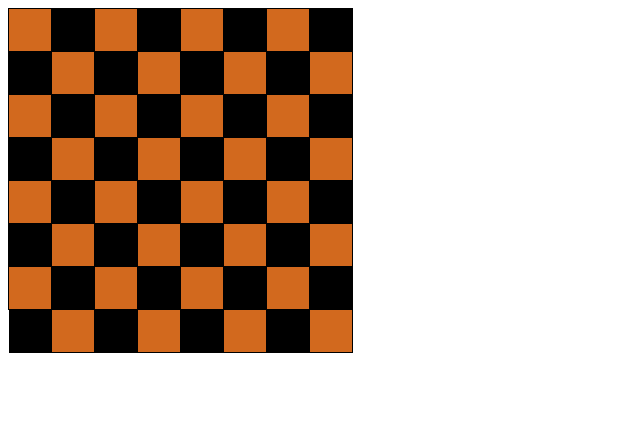
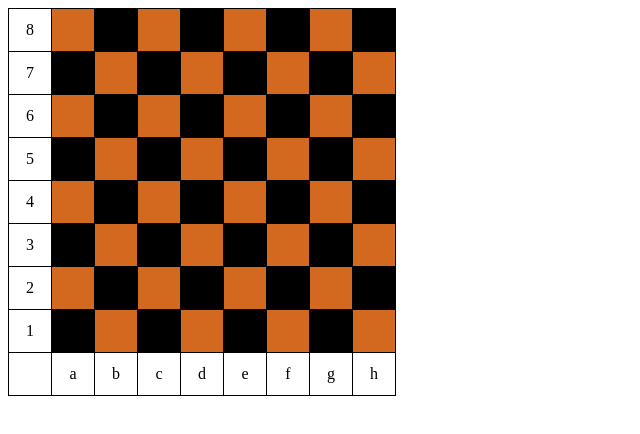
Before and after one commit to NataSamoilova/js.homework, a plain HTML site: page lesson 5/number 5/index.html in a window 1280 px wide. Shown: the whole page, without its empty margins (0-640 px from the left). Drawn offline with Linux system fonts and the light colour scheme.

Commit message:
number 5

```diff
--- a/lesson 5/number 5/css/style.css
+++ b/lesson 5/number 5/css/style.css
@@ -17,7 +17,7 @@ td{
     background: black;
 }
 
-tr:last-child td:first-child{
+/*tr:last-child td:first-child{
     border-left: none;
     border-bottom: none;
-}
+}*/
--- a/lesson 5/number 5/script/game.js
+++ b/lesson 5/number 5/script/game.js
@@ -9,6 +9,11 @@ let app = {
         let board = this.generateBoard();
         //добавляем доску в body
         document.body.innerHTML = board;
+
+        //добавляем колонку с номерами строк
+        this.insertRowsNumbers();
+        //добавляем строку с названиями колонок
+        this.insertColsChars();
     },
 
     /**
@@ -71,6 +76,32 @@ let app = {
         return `<td data-rownum="${rowNumber}" data-colchar="${colChar}" class="${color}"></td>`;
 
     },
+
+    /**
+     * Метод вставляет на существующую доску колонку слева, с указанием номера строки
+     */
+    insertRowsNumbers() {
+        let trs = document.querySelectorAll('tr');
+        for (let i = 0; i < trs.length; i++) {
+            let td = document.createElement('td');
+            td.innerText = this.config.rows[i];
+            trs[i].insertAdjacentElement("afterbegin", td);
+        }
+    },
+
+    /**
+     * Метод создает строку tr с названиями колонок в виде букв, а также в начале
+     * вставляет пустую ячейку, которая идет под цифрами
+     */
+    insertColsChars() {
+        let tr = document.createElement('tr');
+        tr.innerHTML += '<td></td>';
+        for (let i = 0; i < this.config.cols.length; i++) {
+            tr.innerHTML += `<td>${this.config.cols[i]}</td>`;
+        }
+        let tbody = document.querySelector('tbody');
+        tbody.insertAdjacentElement("beforeend", tr);
+    },
 };
 
 app.run();
```
